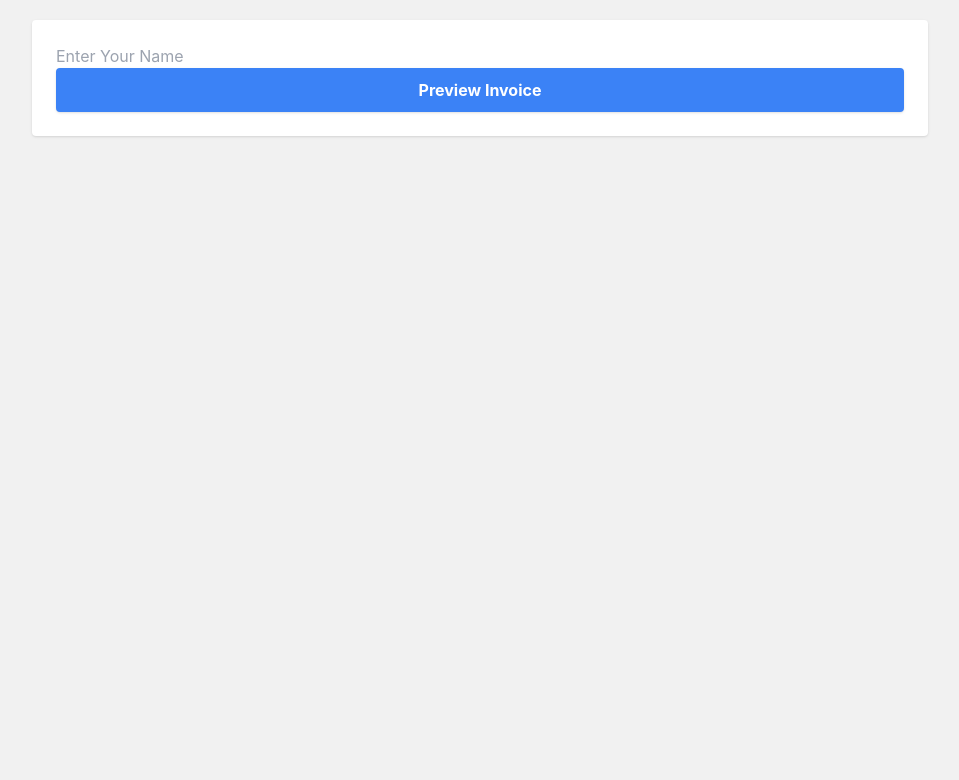
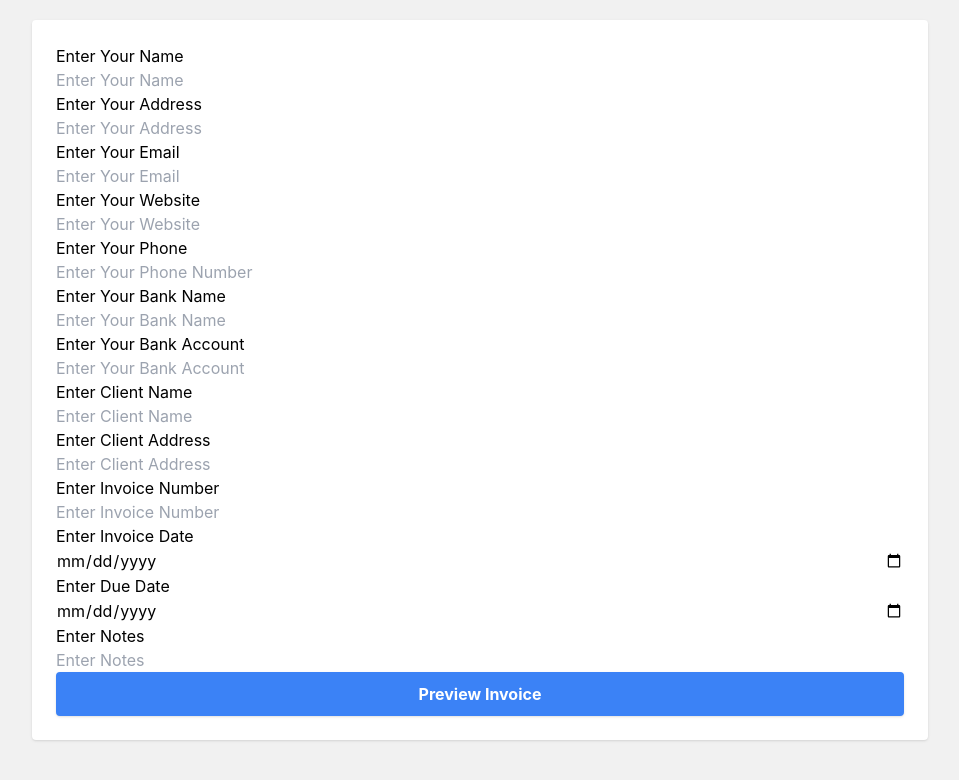
Before and after one commit to picturepatch07/sample-invoice, a React (Create React App) app: page / in a window 1280 px wide. Shown: the top 780 px of the page, without its empty margins (160-1119 px from the left). Built offline with nearby package versions, Linux system fonts and the light colour scheme.

Commit message:
form added

```diff
--- a/src/App.js
+++ b/src/App.js
@@ -10,6 +10,19 @@ import Table from './components/Table/Table'
 const App = () => {
 
   const [showInvoice, setShowInvoice] = useState(false)
+  const [name, setName] = useState("")
+  const [address, setAddress] = useState("")
+  const [email, setEmail] = useState("")
+  const [phone, setPhone] = useState("")
+  const [bankName, setBankName] = useState("")
+  const [bankAccount, setBankAccount] = useState("")
+  const [website, setWebsite] = useState("")
+  const [clientName, setClientName] = useState("")
+  const [clientAddress, setClientAddress] = useState("")
+  const [invoiceNumber, setInvoiceNumber] = useState("")
+  const [invoiceDate, setInvoiceDate] = useState("")
+  const [dueDate, setDueDate] = useState("")
+  const [notes, setNotes] = useState("")
 
   const handlePrint = () => {
     window.print()
@@ -19,21 +32,159 @@ const App = () => {
     <div className='m-5 p-6 xl:max-w-4xl xl:mx-auto bg-white rounded shadow'>
       {showInvoice ?       <div>
         <Header handlePrint={handlePrint} />
-        <MainDetails />
+        <MainDetails  name={name} address={address} />
         <ClientDetails />
         <Dates />
         <Table />
         <Notes />
-        <Footer />
+        <Footer name={name} address={address} email={email} website={website} />
+
+        <button onClick={() => setShowInvoice(false)} className='mt-5 bg-blue-500 text-white font-bold py-2 px-8 rounded shadow border-2 border-blue-500 hover:bg-tansparent hover:text-blue-500 transition-all duration-300'>Edit Information</button>
+
       </div> : (
         <>
           <div className='flex flex-col justify-center'>
+            <label htmlFor='name'>Enter Your Name</label>
             <input
-          type="text"
-          name='text'
-          id='text'
-          placeholder='Enter Your Name'
-          autoComplete='off'
+            type="text"
+            name='text'
+            id='name'
+            placeholder='Enter Your Name'
+            autoComplete='off'
+            value={name}
+            onChange={(e) => setName(e.target.value)}
+          />
+
+            <label htmlFor='address'>Enter Your Address</label>
+              <input
+              type="text"
+              name='address'
+              id='address'
+              placeholder='Enter Your Address'
+              autoComplete='off'
+              value={address}
+              onChange={(e) => setAddress(e.target.value)}
+          />
+
+            <label htmlFor='email'>Enter Your Email</label>
+              <input
+              type="email"
+              name='email'
+              id='email'
+              placeholder='Enter Your Email'
+              autoComplete='off'
+              value={email}
+              onChange={(e) => setEmail(e.target.value)}
+          />
+
+            <label htmlFor='website'>Enter Your Website</label>
+              <input
+              type="url"
+              name='website'
+              id='email'
+              placeholder='Enter Your Website'
+              autoComplete='off'
+              value={website}
+              onChange={(e) => setWebsite(e.target.value)}
+          />
+
+            <label htmlFor='phone'>Enter Your Phone</label>
+              <input
+              type="int"
+              name='phone'
+              id='phone'
+              placeholder='Enter Your Phone Number'
+              autoComplete='off'
+              value={phone}
+              onChange={(e) => setPhone(e.target.value)}
+          />
+
+            <label htmlFor='bankName'>Enter Your Bank Name</label>
+              <input
+              type="text"
+              name='bankName'
+              id='bankName'
+              placeholder='Enter Your Bank Name'
+              autoComplete='off'
+              value={bankName}
+              onChange={(e) => setBankName(e.target.value)}
+          />
+
+            <label htmlFor='bankAccount'>Enter Your Bank Account</label>
+              <input
+              type="int"
+              name='bankAccount'
+              id='bankAccount'
+              placeholder='Enter Your Bank Account'
+              autoComplete='off'
+              value={bankAccount}
+              onChange={(e) => setBankAccount(e.target.value)}
+          />
+
+            <label htmlFor='clientName'>Enter Client Name</label>
+              <input
+              type="text"
+              name='clientName'
+              id='clientName'
+              placeholder='Enter Client Name'
+              autoComplete='off'
+              value={clientName}
+              onChange={(e) => setClientName(e.target.value)}
+          />
+
+            <label htmlFor='clientAddress'>Enter Client Address</label>
+              <input
+              type="text"
+              name='clientAddress'
+              id='clientAddress'
+              placeholder='Enter Client Address'
+              autoComplete='off'
+              value={clientAddress}
+              onChange={(e) => setClientAddress(e.target.value)}
+          />
+
+            <label htmlFor='invoiceNumber'>Enter Invoice Number</label>
+              <input
+              type="int"
+              name='invoiceNumber'
+              id='invoiceNumber'
+              placeholder='Enter Invoice Number'
+              autoComplete='off'
+              value={invoiceNumber}
+              onChange={(e) => setInvoiceNumber(e.target.value)}
+          />
+
+            <label htmlFor='invoiceDate'>Enter Invoice Date</label>
+              <input
+              type="date"
+              name='invoiceDate'
+              id='invoiceDate'
+              placeholder='Enter Invoice Date'
+              autoComplete='off'
+              value={invoiceDate}
+              onChange={(e) => setInvoiceDate(e.target.value)}
+          />
+
+            <label htmlFor='dueDate'>Enter Due Date</label>
+              <input
+              type="date"
+              name='dueDate'
+              id='dueDate'
+              placeholder='Enter Due Date'
+              autoComplete='off'
+              value={dueDate}
+              onChange={(e) => setDueDate(e.target.value)}
+          />
+
+            <label htmlFor='notes'>Enter Notes</label>
+              <input
+              type="text"
+              name='notes'
+              id='notes'
+              placeholder='Enter Notes'
+              autoComplete='off'
+              value={notes}
+              onChange={(e) => setNotes(e.target.value)}
           />
 
           <button onClick={() => setShowInvoice(true)} className='bg-blue-500 text-white font-bold py-2 px-8 rounded shadow border-2 border-blue-500 hover:bg-tansparent hover:text-blue-500 transition-all duration-300'>Preview Invoice</button>
--- a/src/components/Footer/Footer.jsx
+++ b/src/components/Footer/Footer.jsx
@@ -1,17 +1,17 @@
 import React from 'react'
 
-const Footer = () => {
+const Footer = ({name, address, email, website}) => {
   return (
     <>
         <footer>
           <ul className='flex flex-wrap items-center justify-center'>
-            <li><span className='font-bold'>Your Name: </span>Abhishek Anand</li>
-            <li><span className='font-bold'>Your Email: </span>anand2000ys@gmail.com</li>
+            <li><span className='font-bold'>Your Name: </span>{name}</li>
+            <li><span className='font-bold'>Your Email: </span>{email}</li>
             <li><span className='font-bold'>Phone Number: </span>7763919260</li>
             <li><span className='font-bold'>Bank: </span>Bank Account</li>
-            <li><span className='font-bold'>Account Holder: </span>Abhishek Anand</li>
+            <li><span className='font-bold'>Account Holder: </span>{name}</li>
             <li><span className='font-bold'>Account Number: </span>123 456 789</li>
-            <li><span className='font-bold'>Website: </span>abhishek.co.in</li>
+            <li><span className='font-bold'>Website: </span><a href={website} target='_blank' rel='noopenner noreferrer'>{website}</a></li>
           </ul>
         </footer>
     </>
--- a/src/components/MainDetails/MainDetails.jsx
+++ b/src/components/MainDetails/MainDetails.jsx
@@ -1,11 +1,11 @@
 import React from 'react'
 
-const MainDetails = () => {
+const MainDetails = ({name, address}) => {
   return (
     <>
-            <section className='flex flex-col items-end justify-end'>
-        <h2 className='text-xl uppercase'>ABC</h2>
-        <p>Your Address</p>
+        <section className='flex flex-col items-end justify-end'>
+        <h2 className='font-bold text-xl uppercase md:text-4xl'>{name}</h2>
+        <p>{address}</p>
       </section>
     </>
   )
```
